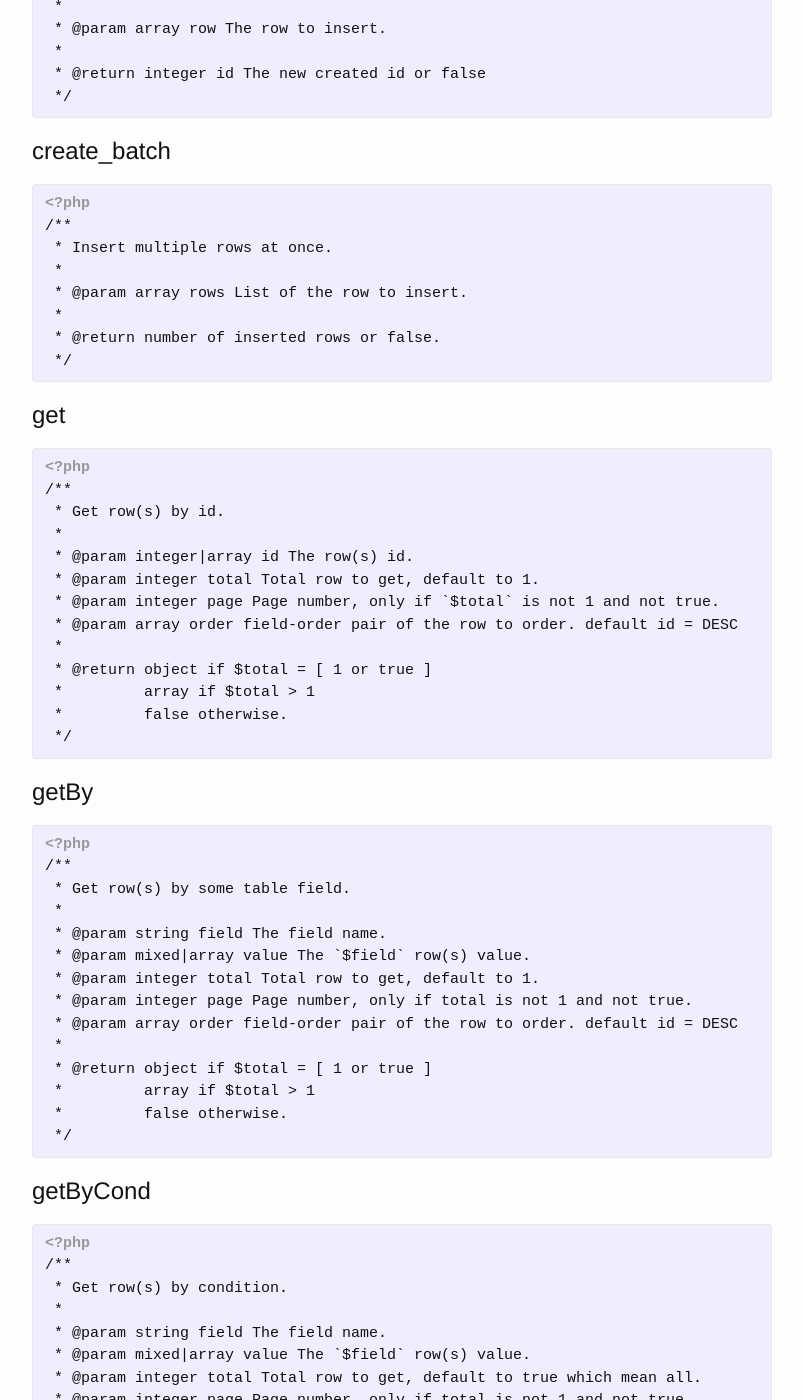
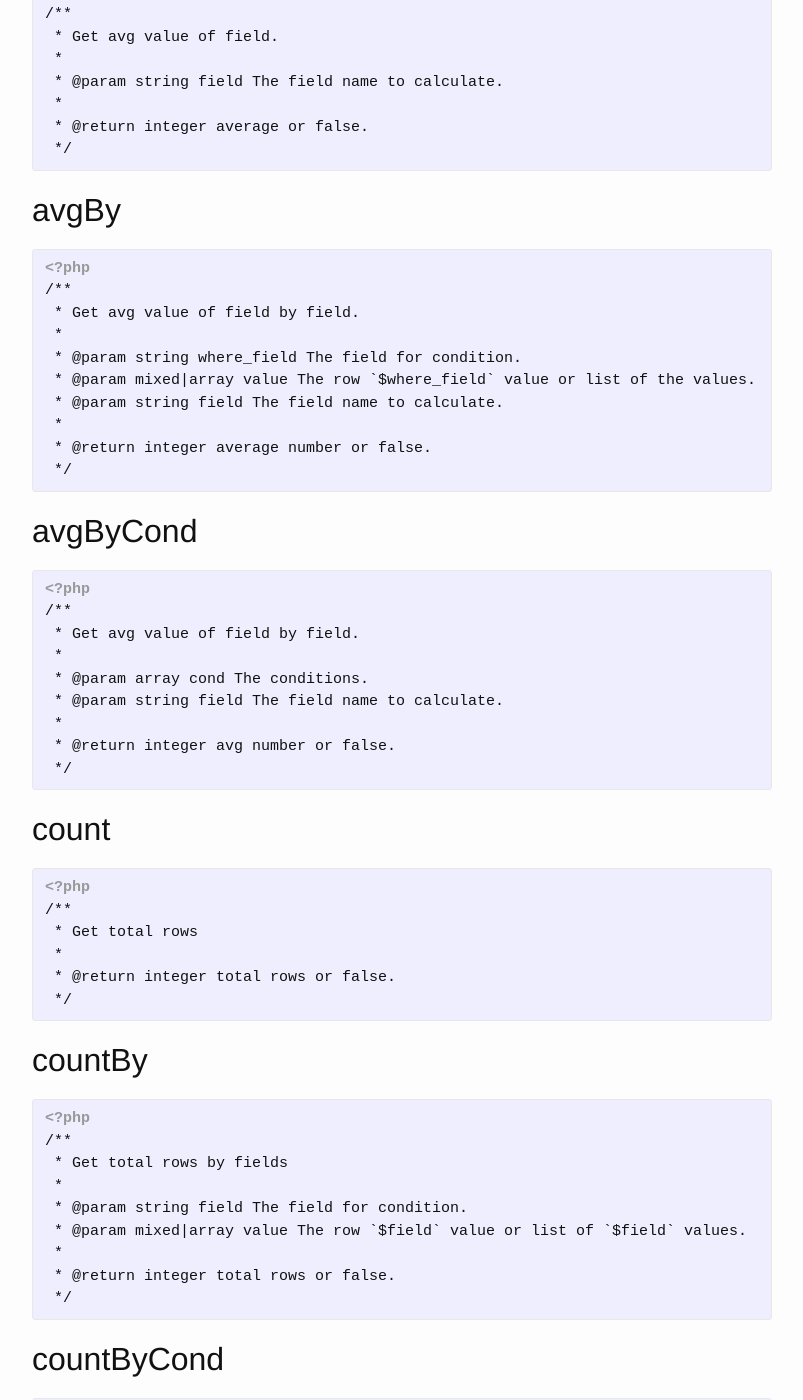
Before and after one commit to iqbalfn/admin, a Jekyll site: the page built from _posts/2016-02-11-model-methods.md, in a window 1280 px wide and 1400 px high, scrolled down 604 px. Shown: the whole window, without its empty margins (238-1041 px from the left). Built offline with Jekyll 4.4.1, drawn with Linux system fonts in a browser that asks for light colours; some of the changed text lies outside the part shown.

Commit message:
even more my_model methods

```diff
--- a/_posts/2016-02-11-model-methods.md
+++ b/_posts/2016-02-11-model-methods.md
@@ -19,98 +19,270 @@
 $user = $this->User->get($user['id']);
 {% endhighlight %}
 
-create
-======
+For every `$cond` parameters, pleaser refer to [model condition]({{ site.baseurl }}{% post_url 2016-02-11-model-condition %})
+for more information.
+
+avg
+---
 
 {% highlight php %}
 <?php
 /**
- * Insert new row to the table.
+ * Get avg value of field.
  *
- * @param array row The row to insert.
+ * @param string field The field name to calculate.
  *
- * @return integer id The new created id or false
+ * @return integer average or false.
+ */
+{% endhighlight %}
+
+avgBy
+-----
+
+{% highlight php %}
+<?php
+/**
+ * Get avg value of field by field.
+ *
+ * @param string where_field The field for condition.
+ * @param mixed|array value The row `$where_field` value or list of the values.
+ * @param string field The field name to calculate.
+ *
+ * @return integer average number or false.
+ */
+{% endhighlight %}
+
+avgByCond
+---------
+
+{% highlight php %}
+<?php
+/**
+ * Get avg value of field by field.
+ *
+ * @param array cond The conditions.
+ * @param string field The field name to calculate.
+ *
+ * @return integer avg number or false.
+ */
+{% endhighlight %}
+
+count
+-----
+
+{% highlight php %}
+<?php
+/**
+ * Get total rows
+ *
+ * @return integer total rows or false.
+ */
+{% endhighlight %}
+
+countBy
+-------
+
+{% highlight php %}
+<?php
+/**
+ * Get total rows by fields
+ *
+ * @param string field The field for condition.
+ * @param mixed|array value The row `$field` value or list of `$field` values.
+ *
+ * @return integer total rows or false.
+ */
+{% endhighlight %}
+
+countByCond
+-----------
+
+{% highlight php %}
+<?php
+/**
+ * Get total rows by conditions
+ *
+ * @param array cond The conditions.
+ *
+ * @return integer total rows or false.
+ */
+{% endhighlight %}
+
+countGrouped
+------------
+
+{% highlight php %}
+<?php
+/**
+ * Get total rows
+ *
+ * @param string field The field to group by
+ *
+ * @return integer total rows or false.
+ */
+{% endhighlight %}
+
+countGroupedBy
+--------------
+
+{% highlight php %}
+<?php
+/**
+ * Get total rows by fields
+ *
+ * @param string where_field The field for condition
+ * @param mixed|array value The row `$where_field` value or list of the values.
+ * @param string field The field for condition.
+ *
+ * @return integer total rows or false.
+ */
+{% endhighlight %}
+
+countGroupedByCond
+------------------
+
+{% highlight php %}
+<?php
+/**
+ * Get total rows by conditions
+ *
+ * @param array cond The conditions.
+ *
+ * @return integer total rows or false.
+ */
+{% endhighlight %}
+
+create
+------
+
+{% highlight php %}
+<?php
+/**
+ * Create new row
+ *
+ * @param array row The row to insert
+ *
+ * @return integer inserted id or false.
  */
 {% endhighlight %}
 
 create_batch
-============
+------------
 
 {% highlight php %}
 <?php
 /**
- * Insert multiple rows at once.
+ * Create multiple rows at once.
  *
- * @param array rows List of the row to insert.
+ * @param array list of new rows to insert.
  *
- * @return number of inserted rows or false.
+ * @return number of inserted row or false.
+ */
+{% endhighlight %}
+
+dec
+---
+
+{% highlight php %}
+<?php
+/**
+ * Decrease table field by 1 by id.
+ *
+ * @param integer|array id The row id or list of row id.
+ * @param string field The field name to update.
+ * @param integer total Total number the field to decrease.
+ *
+ * @return true on success, false otherwise.
+ */
+{% endhighlight %}
+
+decBy
+-----
+
+{% highlight php %}
+<?php
+/**
+ * Decrease table field by 1 by table field.
+ *
+ * @param string where_field The field for condition.
+ * @param mixed|array value The row `$where_field` value or list of the values.
+ * @param string field The field name to update.
+ * @param integer total Total number the field to decrease.
+ *
+ * @return true on success, false otherwise.
+ */
+{% endhighlight %}
+
+decByCond
+---------
+
+{% highlight php %}
+<?php
+/**
+ * Decrease table field by 1 by conditions
+ *
+ * @param array cond The conditions.
+ * @param string field The field name to update.
+ * @param integer total Total number the field to decrease.
+ *
+ * @return true on success, false otherwise.
  */
 {% endhighlight %}
 
 get
-===
+---
 
 {% highlight php %}
 <?php
 /**
- * Get row(s) by id.
+ * Get row(s) by id
  *
- * @param integer|array id The row(s) id.
- * @param integer total Total row to get, default to 1.
- * @param integer page Page number, only if `$total` is not 1 and not true.
- * @param array order field-order pair of the row to order. default id = DESC
+ * @param integer|array the row id or list of row ids.
+ * @param integer total Total row to get. Default 1.
+ * @param integer page Page number, default 1.
+ * @param array order The order condition. Default id => DESC
  *
- * @return object if $total = [ 1 or true ]
- *         array if $total > 1
- *         false otherwise.
+ * @return object row or array list of object rows
  */
 {% endhighlight %}
 
 getBy
-=====
+-----
 
 {% highlight php %}
 <?php
 /**
- * Get row(s) by some table field.
+ * Get row(s) by field
  *
- * @param string field The field name.
- * @param mixed|array value The `$field` row(s) value.
- * @param integer total Total row to get, default to 1.
- * @param integer page Page number, only if total is not 1 and not true.
- * @param array order field-order pair of the row to order. default id = DESC
+ * @param string field The field name for condition.
+ * @param mixed|array value The field value or list of field value.
+ * @param integer total Total number to get, default 1.
+ * @param integer page The page number. Default 1.
+ * @param array order The order condition
  *
- * @return object if $total = [ 1 or true ]
- *         array if $total > 1
- *         false otherwise.
+ * @return array list of object rows or object row
  */
 {% endhighlight %}
 
 getByCond
-=========
+---------
 
 {% highlight php %}
 <?php
 /**
  * Get row(s) by condition.
  *
- * @param string field The field name.
- * @param mixed|array value The `$field` row(s) value.
- * @param integer total Total row to get, default to true which mean all.
- * @param integer page Page number, only if total is not 1 and not true.
- * @param array order field-order pair of the row to order. default id = DESC
+ * @param array cond The selection condition.
+ * @param integer total Total result expected. Default 1.
+ * @param integer page The page number.
+ * @param array order The order condition.
  *
- * @return object if $total = [ 1 or true ]
- *         array if $total > 1
- *         false otherwise.
+ * @return array list of rows or single row object.
  */
 {% endhighlight %}
 
-Read [model condition]({{ site.baseurl }}{% post_url 2016-02-11-model-condition %})
-for more information about `$cond` parameter.
-
 inc
-===
+---
 
 {% highlight php %}
 <?php
@@ -126,7 +298,7 @@
 {% endhighlight %}
 
 incBy
-=====
+-----
 
 {% highlight php %}
 <?php
@@ -143,7 +315,7 @@
 {% endhighlight %}
 
 incByCond
-=========
+---------
 
 {% highlight php %}
 <?php
@@ -158,63 +330,158 @@
  */
 {% endhighlight %}
 
-Read [model condition]({{ site.baseurl }}{% post_url 2016-02-11-model-condition %})
-for more information about `$cond` parameter.
-
-dec
-===
+max
+---
 
 {% highlight php %}
 <?php
 /**
- * Decrease table field by 1 by id.
+ * Get max value of field.
+ *
+ * @param string field The field name to select.
+ *
+ * @return integer max number or false.
+ */
+{% endhighlight %}
+
+maxBy
+-----
+
+{% highlight php %}
+<?php
+/**
+ * Get max value of field by field.
+ *
+ * @param string where_field The field for condition.
+ * @param mixed|array value The row `$where_field` value or list of the values.
+ * @param string field The field name to calculate.
+ *
+ * @return integer max number or false.
+ */
+{% endhighlight %}
+
+maxBy
+-----
+
+{% highlight php %}
+<?php
+/**
+ * Get max value of field by field.
+ *
+ * @param string where_field The field for condition.
+ * @param mixed|array value The row `$where_field` value or list of the values.
+ * @param string field The field name to calculate.
+ *
+ * @return integer max number or false.
+ */
+{% endhighlight %}
+
+maxByCond
+---------
+
+{% highlight php %}
+<?php
+/**
+ * Get max value of field by field.
+ *
+ * @param array cond The conditions.
+ * @param string field The field name to calculate.
+ *
+ * @return integer max number or false.
+ */
+{% endhighlight %}
+
+min
+---
+
+{% highlight php %}
+<?php
+/**
+ * Get min value of field.
+ *
+ * @param string field The field name to select.
+ *
+ * @return integer min number or false.
+ */
+{% endhighlight %}
+
+minBy
+-----
+
+{% highlight php %}
+<?php
+/**
+ * Get min value of field by field.
+ *
+ * @param string where_field The field for condition.
+ * @param mixed|array value The row `$where_field` value or list of the values.
+ * @param string field The field name to calculate.
+ *
+ * @return integer min number or false.
+ */
+{% endhighlight %}
+
+minByCond
+---------
+
+{% highlight php %}
+<?php
+/**
+ * Get min value of field by field.
+ *
+ * @param array cond The conditions.
+ * @param string field The field name to calculate.
+ *
+ * @return integer min number or false.
+ */
+{% endhighlight %}
+
+remove
+------
+
+{% highlight php %}
+<?php
+/**
+ * Remove row by id.
  *
  * @param integer|array id The row id or list of row id.
- * @param string field The field name to update.
- * @param integer total Total number the field to decrease.
  *
  * @return true on success, false otherwise.
  */
 {% endhighlight %}
 
-decBy
-=====
+removeBy
+--------
 
 {% highlight php %}
 <?php
 /**
- * Decrease table field by 1 by table field.
+ * Remove rows by table field.
  *
- * @param string where_field The field for condition.
- * @param mixed|array value The row `$where_field` value or list of `$where_field` values.
- * @param string field The field name to update.
- * @param integer total Total number the field to decrease.
+ * @param string field The field name.
+ * @param mixed|array value The field value for selection.
  *
  * @return true on success, false otherwise.
  */
 {% endhighlight %}
 
-decByCond
-=========
+removeByCond
+------------
 
 {% highlight php %}
 <?php
 /**
- * Decrease table field by 1 by conditions
+ * Remove table by conditions
  *
  * @param array cond The conditions.
- * @param string field The field name to update.
- * @param integer total Total number the field to decrease.
+ * @param string fields field-value pair of new data to update to table
  *
  * @return true on success, false otherwise.
  */
 {% endhighlight %}
 
-Read [model condition]({{ site.baseurl }}{% post_url 2016-02-11-model-condition %})
-for more information about `$cond` parameter.
-
 set
-===
+---
 
 {% highlight php %}
 <?php
@@ -229,7 +496,7 @@
 {% endhighlight %}
 
 setBy
-=====
+-----
 
 {% highlight php %}
 <?php
@@ -245,7 +512,7 @@
 {% endhighlight %}
 
 setByCond
-=========
+---------
 
 {% highlight php %}
 <?php
@@ -259,246 +526,8 @@
  */
 {% endhighlight %}
 
-Read [model condition]({{ site.baseurl }}{% post_url 2016-02-11-model-condition %})
-for more information about `$cond` parameter.
-
-remove
-======
-
-{% highlight php %}
-<?php
-/**
- * Remove row by id.
- *
- * @param integer|array id The row id or list of row id.
- *
- * @return true on success, false otherwise.
- */
-{% endhighlight %}
-
-removeBy
-========
-
-{% highlight php %}
-<?php
-/**
- * Remove rows by table field.
- *
- * @param string field The field name.
- * @param mixed|array value The field value for selection.
- *
- * @return true on success, false otherwise.
- */
-{% endhighlight %}
-
-removeByCond
-============
-
-{% highlight php %}
-<?php
-/**
- * Remove table by conditions
- *
- * @param array cond The conditions.
- * @param string fields field-value pair of new data to update to table
- *
- * @return true on success, false otherwise.
- */
-{% endhighlight %}
-
-Read [model condition]({{ site.baseurl }}{% post_url 2016-02-11-model-condition %})
-for more information about `$cond` parameter.
-
-max
-===
-
-{% highlight php %}
-<?php
-/**
- * Get max value of field.
- *
- * @param string field The field name to select.
- *
- * @return integer max number or false.
- */
-{% endhighlight %}
-
-maxBy
-=====
-
-{% highlight php %}
-<?php
-/**
- * Get max value of field by field.
- *
- * @param string where_field The field for condition.
- * @param mixed|array value The row `$where_field` value or list of `$where_field` values.
- * @param string field The field name to calculate.
- *
- * @return integer max number or false.
- */
-{% endhighlight %}
-
-maxByCond
-=========
-
-{% highlight php %}
-<?php
-/**
- * Get max value of field by field.
- *
- * @param array cond The conditions.
- * @param string field The field name to calculate.
- *
- * @return integer max number or false.
- */
-{% endhighlight %}
-
-Read [model condition]({{ site.baseurl }}{% post_url 2016-02-11-model-condition %})
-for more information about `$cond` parameter.
-
-min
-===
-
-{% highlight php %}
-<?php
-/**
- * Get min value of field.
- *
- * @param string field The field name to select.
- *
- * @return integer min number or false.
- */
-{% endhighlight %}
-
-minBy
-=====
-
-{% highlight php %}
-<?php
-/**
- * Get min value of field by field.
- *
- * @param string where_field The field for condition.
- * @param mixed|array value The row `$where_field` value or list of `$where_field` values.
- * @param string field The field name to calculate.
- *
- * @return integer min number or false.
- */
-{% endhighlight %}
-
-minByCond
-=========
-
-{% highlight php %}
-<?php
-/**
- * Get min value of field by field.
- *
- * @param array cond The conditions.
- * @param string field The field name to calculate.
- *
- * @return integer min number or false.
- */
-{% endhighlight %}
-
-Read [model condition]({{ site.baseurl }}{% post_url 2016-02-11-model-condition %})
-for more information about `$cond` parameter.
-
-count
-=====
-
-{% highlight php %}
-<?php
-/**
- * Get total rows
- *
- * @return integer total rows or false.
- */
-{% endhighlight %}
-
-countBy
-=======
-
-{% highlight php %}
-<?php
-/**
- * Get total rows by fields
- *
- * @param string field The field for condition.
- * @param mixed|array value The row `$field` value or list of `$field` values.
- *
- * @return integer total rows or false.
- */
-{% endhighlight %}
-
-countByCond
-===========
-
-{% highlight php %}
-<?php
-/**
- * Get total rows by conditions
- *
- * @param array cond The conditions.
- *
- * @return integer total rows or false.
- */
-{% endhighlight %}
-
-Read [model condition]({{ site.baseurl }}{% post_url 2016-02-11-model-condition %})
-for more information about `$cond` parameter.
-
-avg
-===
-
-{% highlight php %}
-<?php
-/**
- * Get avg value of field.
- *
- * @param string field The field name to calculate.
- *
- * @return integer average or false.
- */
-{% endhighlight %}
-
-avgBy
-=====
-
-{% highlight php %}
-<?php
-/**
- * Get avg value of field by field.
- *
- * @param string where_field The field for condition.
- * @param mixed|array value The row `$where_field` value or list of `$where_field` values.
- * @param string field The field name to calculate.
- *
- * @return integer average number or false.
- */
-{% endhighlight %}
-
-avgByCond
-=========
-
-{% highlight php %}
-<?php
-/**
- * Get avg value of field by field.
- *
- * @param array cond The conditions.
- * @param string field The field name to calculate.
- *
- * @return integer avg number or false.
- */
-{% endhighlight %}
-
-Read [model condition]({{ site.baseurl }}{% post_url 2016-02-11-model-condition %})
-for more information about `$cond` parameter.
-
 sum
-===
+---
 
 {% highlight php %}
 <?php
@@ -512,7 +541,7 @@
 {% endhighlight %}
 
 sumBy
-=====
+-----
 
 {% highlight php %}
 <?php
@@ -528,7 +557,7 @@
 {% endhighlight %}
 
 sumByCond
-=========
+---------
 
 {% highlight php %}
 <?php
```
Also changed, not shown: other parts of _posts/2016-02-11-model-methods.md (+2 -5 lines).
